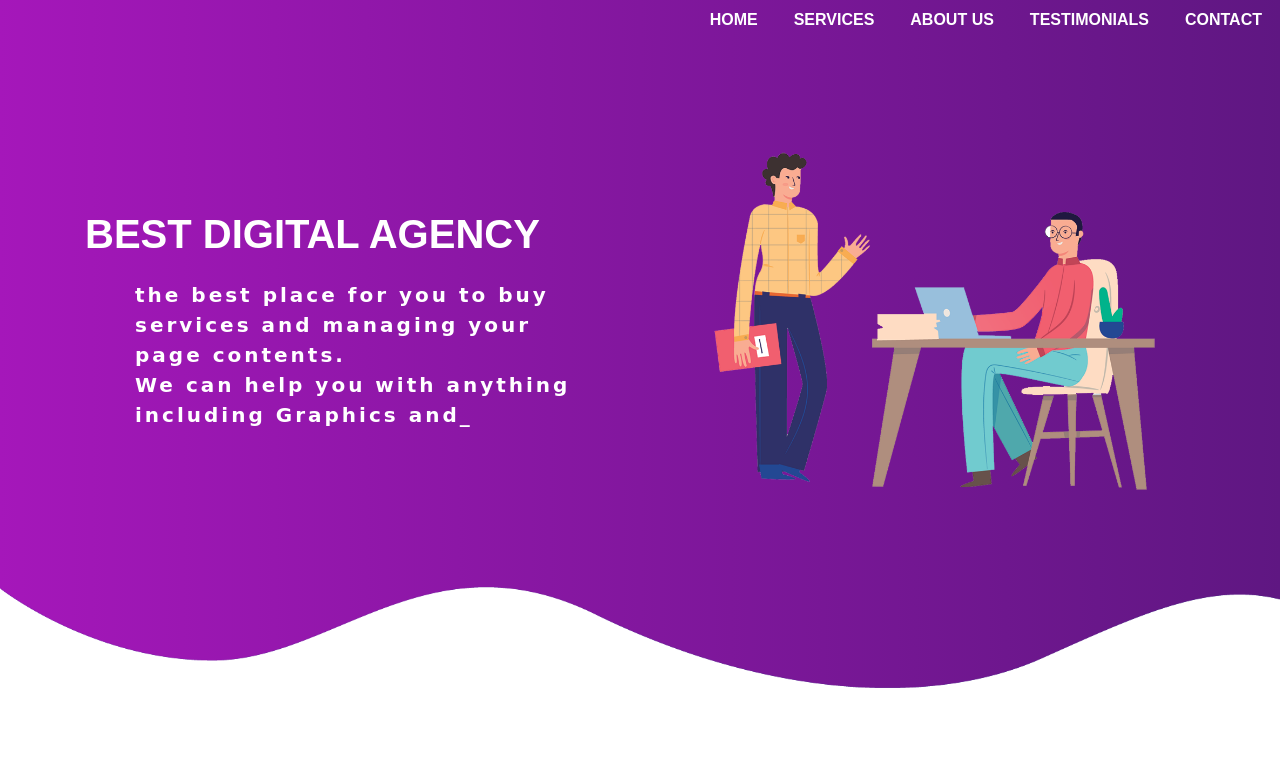
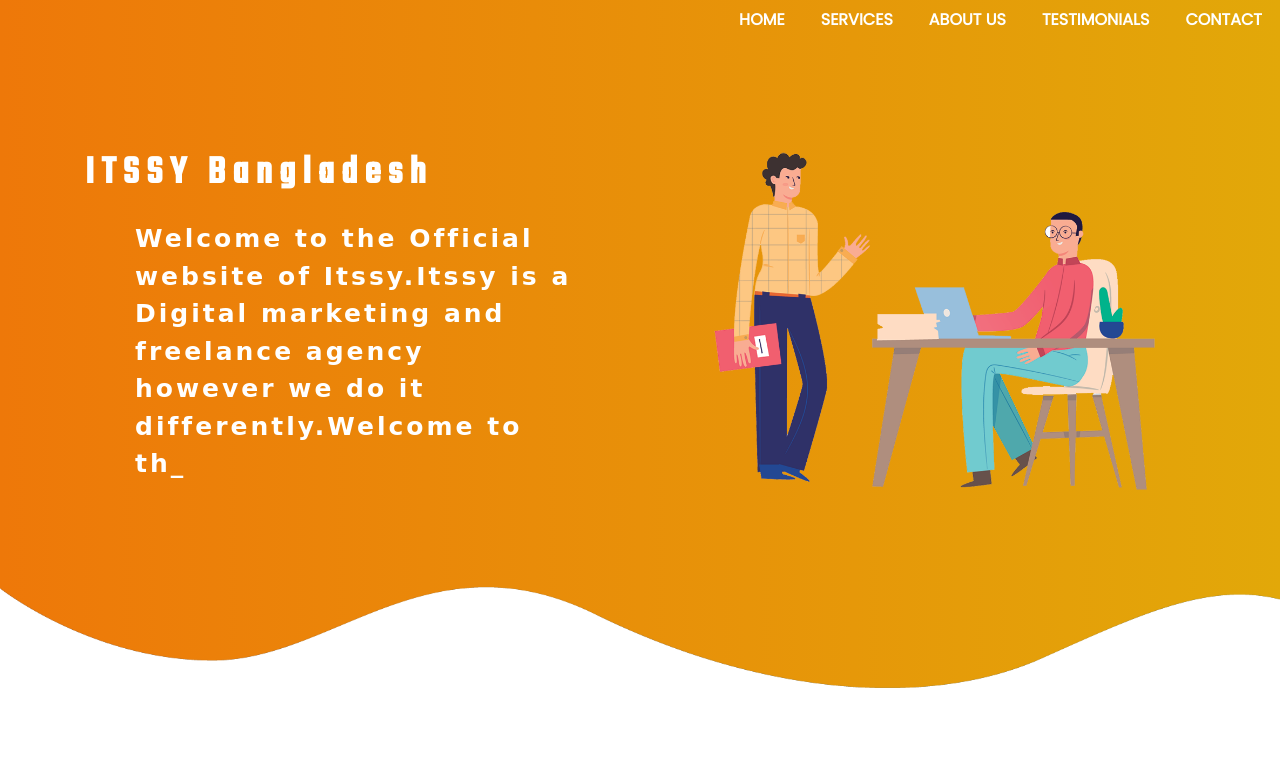
Before and after one commit to itssybd/bd, a plain HTML site: page index.html in a window 1280 px wide. Shown: the top 776 px of the page. Drawn offline with nearby package versions, Linux system fonts and the light colour scheme; a web font is replaced by a local one.

Commit message:
color changes 1

```diff
--- a/index.html
+++ b/index.html
@@ -1,11 +1,23 @@
 <html>
 <head>
 <meta name="viewport" content="width=device-width, initial-scale=1.0">
-<title>ITSSY-BEST DIGITAL AGENCY</title>
+<title>ITSSY-Modern Digital AGENCY</title>
 <link rel="stylesheet" href="https://stackpath.bootstrapcdn.com/bootstrap/4.2.1/css/bootstrap.min.css">
 <script src="https://code.jquery.com/jquery-3.3.1.slim.min.js"></script>
 <script src="https://stackpath.bootstrapcdn.com/bootstrap/4.2.1/js/bootstrap.min.js"></script>
 <link rel="stylesheet" href="https://stackpath.bootstrapcdn.com/font-awesome/4.7.0/css/font-awesome.min.css">
+<link rel="preconnect" href="https://fonts.googleapis.com">
+<link rel="preconnect" href="https://fonts.gstatic.com" crossorigin>
+<link href="https://fonts.googleapis.com/css2?family=Akaya+Kanadaka&display=swap" rel="stylesheet">
+<link rel="preconnect" href="https://fonts.googleapis.com">
+<link rel="preconnect" href="https://fonts.gstatic.com" crossorigin>
+<link href="https://fonts.googleapis.com/css2?family=Bebas+Neue&display=swap" rel="stylesheet">
+<link rel="preconnect" href="https://fonts.googleapis.com">
+<link rel="preconnect" href="https://fonts.gstatic.com" crossorigin>
+<link href="https://fonts.googleapis.com/css2?family=Poppins&display=swap" rel="stylesheet">
+<link rel="preconnect" href="https://fonts.googleapis.com">
+<link rel="preconnect" href="https://fonts.gstatic.com" crossorigin>
+<link href="https://fonts.googleapis.com/css2?family=Teko:wght@500&display=swap" rel="stylesheet">
 
 <!--custom style-->
 <link rel="stylesheet" href="style/style.css">
@@ -32,6 +44,7 @@
       </li>
       <li class="nav-item">
         <a class="nav-link" href="#services">SERVICES</a>
+
       </li>
       <li class="nav-item">
         <a class="nav-link" href="#about-us">ABOUT US</a>
@@ -53,7 +66,7 @@
 <div class="container">
 <div class="row">
 <div class="col-md-6">
-<p class="promo-title">BEST DIGITAL AGENCY</p>
+<p class="promo-title">ITSSY Bangladesh</p>
 <div id="typedtext"></div>
 </div>
 <div class="col-md-6 text-center">
@@ -204,8 +217,8 @@
           </div>
         </div>
 
-        <div class="d-grid gap-3 col-3 mx-auto">
-          <button type="button" class="btn btn-outline-secondary m-4 p-2 mt-2 ml-2">CONTACT US </button>
+        <div class="d-grid gap-3 col-2 mx-auto">
+          <button type="button" class="btn btn-outline-secondary m-4 p-2 mt-2 ml-2">Contact Us </button>
         </div>
 
         </div>
--- a/js/typinganiamtion.js
+++ b/js/typinganiamtion.js
@@ -1,8 +1,7 @@
 // set up text to print, each item in array is new line
 var aText = new Array(
-"the best place for you to buy services and managing your page contents.",
-"We can help you with anything including Graphics and media,",
-"We can build you a website and We can manage your FB page."
+"Welcome to the Official website of Itssy.Itssy is a Digital marketing and freelance agency however we do it differently.Welcome to the NextGen",
+
 );
 var iSpeed = 50; // time delay of print out
 var iIndex = 0; // start printing array at this posision
--- a/style/style.css
+++ b/style/style.css
@@ -18,7 +18,8 @@
 }
 .navbar
 {
-    background-image: linear-gradient(to right, #a517ba,#5f1782);
+
+    background-image: linear-gradient(to right, #ee7809,#e2a809);
     padding: 0 !important;
 }
 .navbar-brand img
@@ -28,6 +29,7 @@
 }
 .navbar-nav li
 {
+    font-family: 'Poppins', sans-serif;
     padding: 0 10px;
 }
 .navbar-nav li a
@@ -41,6 +43,7 @@
 {
     color: #fff;
     font-size: 30px !important;
+
 }
 .navbar-toggler
 {
@@ -51,15 +54,17 @@
 
 #banner
 {
-    background-image: linear-gradient(to right, #a517ba,#5f1782);
-    color: #fff;
+    background-image: linear-gradient(to right, #ee7809,#e2a809);
+    color: rgb(255, 255, 255);
     padding-top: 5%;
 }
 .promo-title
 {
+    letter-spacing: 7.5px;
+    font-family: 'Teko', sans-serif;
     font-size: 40px;
     font-weight: 600;
-    margin-top: 100px;
+    margin-top: 40px;
 }
 .play-btn
 {
@@ -68,7 +73,7 @@
 }
 #banner a
 {
-    color: #fff;
+    color: rgb(255, 0, 0);
     text-decoration: none;
 }
 .bottom-img
@@ -447,8 +452,8 @@
 }
 /* typing animation*/
 #typedtext{
-font-family: 'Waiting for the Sunrise', cursive;
-  font-size:20px;
+    font-family: 'Akaya Kanadaka', cursive;
+  font-size:25px;
   margin: 10px 50px;
   letter-spacing: 3px;
   font-weight: bold;
```
